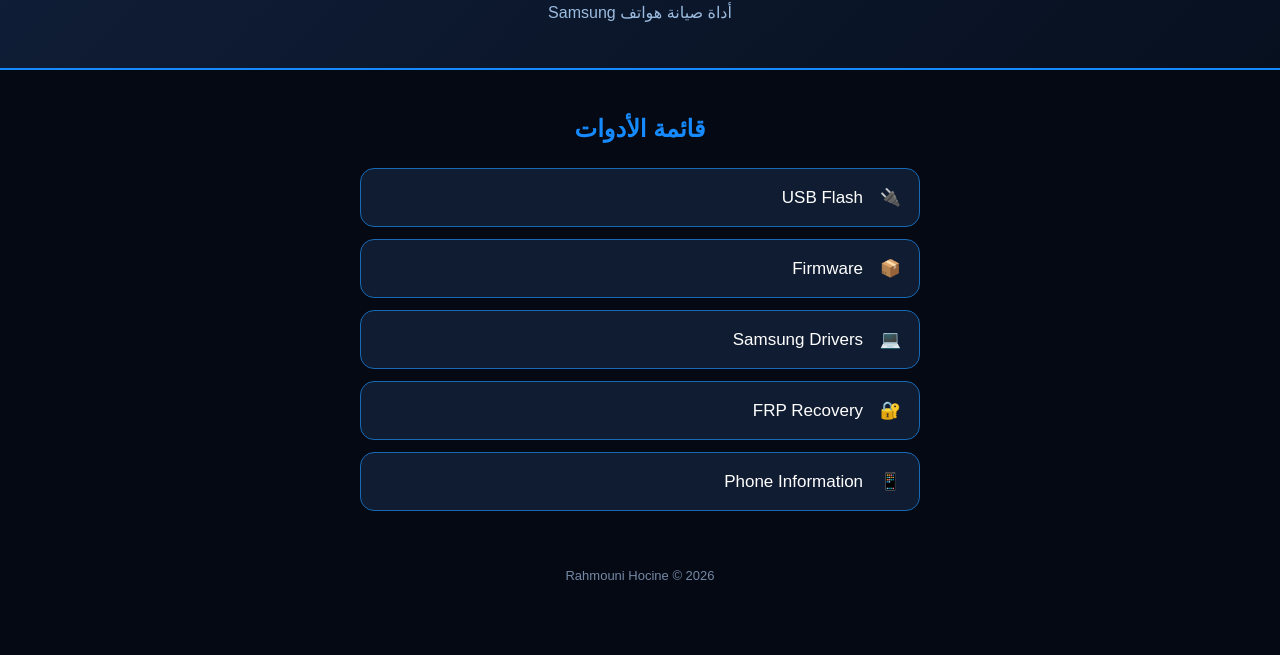
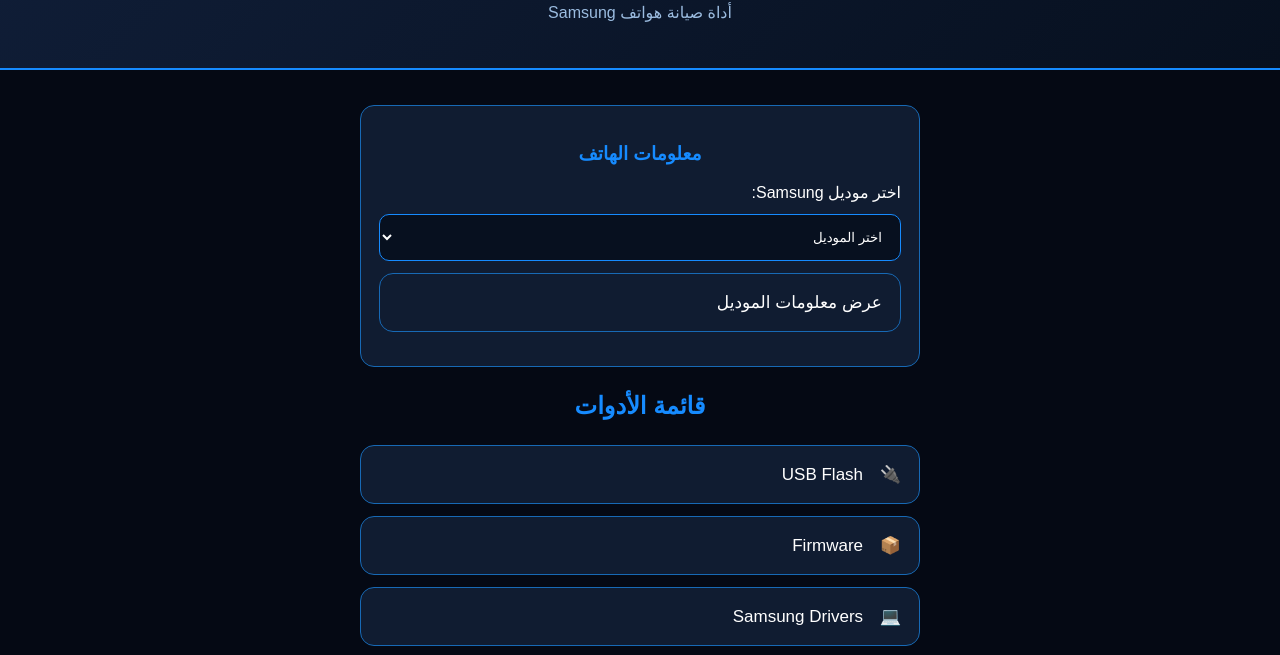
Before and after one commit to amardz2292-source/Rahmouni-Samsung-Tool, a plain HTML site: page index.html in a window 1280 px wide. Shown: the part 129-784 px from the top of the page. Drawn offline with Linux system fonts and the light colour scheme.

Commit message:
Update index.html

```diff
--- a/index.html
+++ b/index.html
@@ -93,6 +93,56 @@ body {
 </div>
 
 <div class="container">
+<div style="background:#101c31;padding:18px;border-radius:14px;margin:15px 0;border:1px solid #1769b5;">
+
+<h3 style="color:#168bff;text-align:center;">
+معلومات الهاتف
+</h3>
+
+<label>اختر موديل Samsung:</label>
+
+<select id="model" style="width:100%;padding:14px;margin-top:12px;background:#07101f;color:white;border:1px solid #168bff;border-radius:10px;">
+
+<option value="">اختر الموديل</option>
+<option>Galaxy A12</option>
+<option>Galaxy A13</option>
+<option>Galaxy A14</option>
+<option>Galaxy A15</option>
+<option>Galaxy A24</option>
+<option>Galaxy A32</option>
+<option>Galaxy A52</option>
+<option>Galaxy A54</option>
+<option>Galaxy S20</option>
+<option>Galaxy S21</option>
+<option>Galaxy S22</option>
+<option>Galaxy S23</option>
+<option>Galaxy S24</option>
+
+</select>
+
+<button class="tool" onclick="showModel()">
+عرض معلومات الموديل
+</button>
+
+<p id="modelInfo" style="color:#9bbce0;text-align:center;"></p>
+
+</div>
+
+<script>
+function showModel() {
+  let model = document.getElementById("model").value;
+  let info = document.getElementById("modelInfo");
+
+  if (model === "") {
+    info.innerHTML = "يرجى اختيار موديل الهاتف";
+  } else {
+    info.innerHTML =
+      "الموديل المختار: " + model +
+      "<br>يمكنك البحث عن ملف Firmware المناسب لهذا الموديل.";
+  }
+}
+</script>
+
 
   <h2 class="section-title">قائمة الأدوات</h2>
 
```
